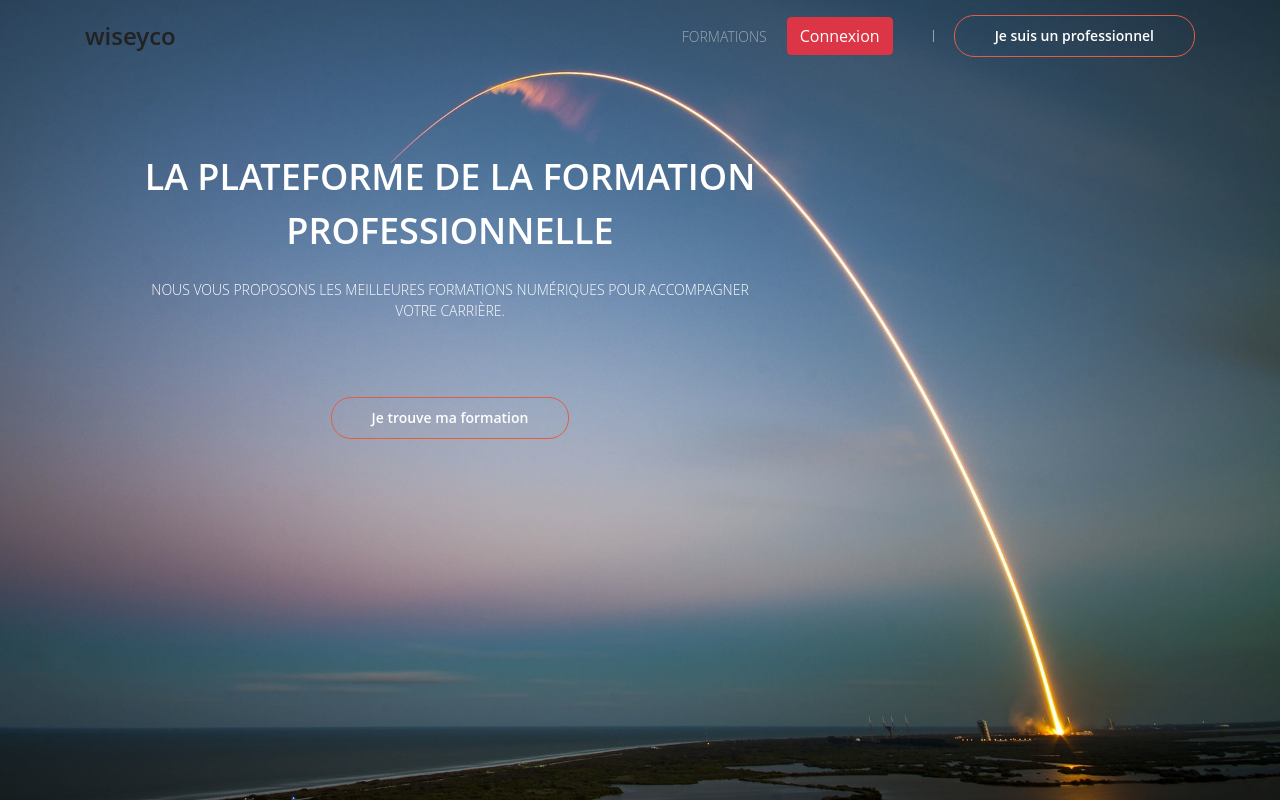
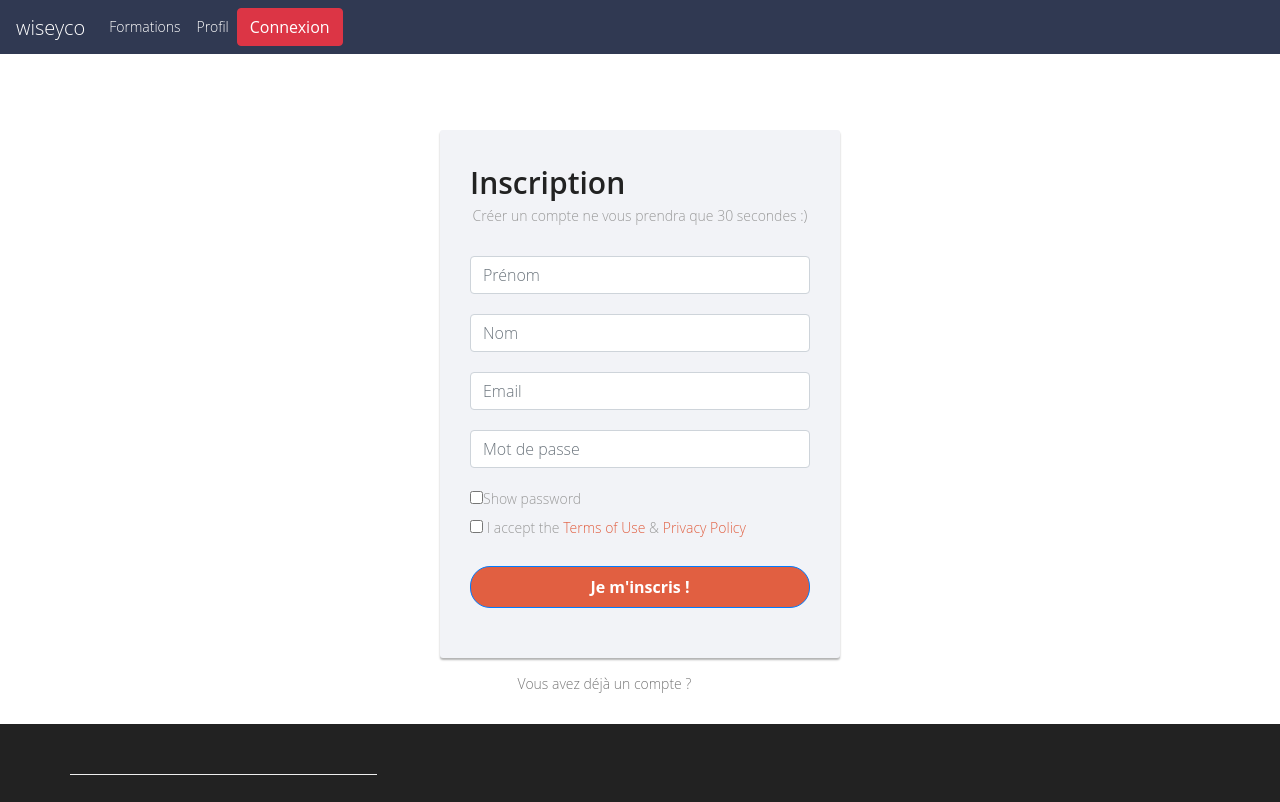
Before and after one commit to wiseyco/Wisey, a React (Create React App) app in the folder client/: page /register in a window 1280 px wide. Shown: the top 802 px of the page. Built offline with nearby package versions, Linux system fonts and the light colour scheme.

Commit message:
register et login en place, en statique

```diff
--- a/client/src/App.js
+++ b/client/src/App.js
@@ -1,18 +1,27 @@
 import React, { Component } from 'react';
-import NavbarLanding from './components/layout/NavbarLanding';
+import { BrowserRouter as Router, Route } from 'react-router-dom';
+
+// import NavbarLanding from './components/layout/NavbarLanding';
 import Landing from './components/layout/Landing';
 import Footer from './components/layout/Footer'
+// import Login from './components/auth/Login'
+import Register from './components/auth/Register'
 
 import './App.css';
 
 class App extends Component {
   render() {
     return (
+      <Router>
       <div className="App">
-       <NavbarLanding />
-       <Landing />
+       <Route exact path="/" component={ Landing } />
+       <div className="container">
+       <Route exact path="/register" component={ Register } />
+       {/* <Route exact path="/login" component={ Login } /> */}
+       </div>
        <Footer />
       </div>
+      </Router>
     );
   }
 }
--- /dev/null
+++ b/client/src/components/auth/Login.js
@@ -0,0 +1,62 @@
+import React, { Component } from 'react';
+import { Button, Modal, ModalHeader, ModalBody, ModalFooter } from 'reactstrap';
+import { Link } from 'react-router-dom';
+
+
+class Login extends Component {
+
+    constructor(props) {
+        super(props);
+        this.state = {
+          modal: false
+        };
+
+        this.toggle = this.toggle.bind(this);
+      }
+
+      toggle() {
+        this.setState({
+          modal: !this.state.modal
+        });
+      }
+
+    render () {
+
+    return (
+
+        <div>
+
+        <Button color="danger" onClick={this.toggle}>Connexion</Button>
+
+        <Modal className="reactstrap-modal" isOpen={this.state.modal} toggle={this.toggle}>
+                                    <ModalHeader toggle={this.toggle}>Connexion</ModalHeader>
+        <ModalBody >
+                                    <form>
+                                                    <div className="form-group login-form">
+                                                        <br />
+                                                      <label for="exampleInputEmail1">Email</label>
+                                                      <input type="email" className="form-control profile-input" id="exampleInputEmail1" aria-describedby="emailHelp" placeholder="Entrez votre adresse email" />
+                                                      <small id="emailHelp" className="form-text text-muted">We'll never share your email with anyone else.</small>
+                                                    </div>
+                                                    <div className="form-group login-form">
+                                                      <label for="exampleInputPassword1">Mot de passe</label>
+                                                      <input type="password" className="form-control profile-input" id="exampleInputPassword1" placeholder="Saisissez votre mot de passe" />
+                                                    </div>
+                                                    <button type="submit" className="btn btn-primary primary-btn">Connexion</button>
+                                                    <div className="form-group login-form">
+                                                            <Link to='/register'><p id="emailHelp" className="form-text text-muted">Vous n'avez pas encore de compte ? Inscrivez vous ici</p></Link>
+                                                          </div>
+                                                  </form>
+                                    </ModalBody>
+                                    <ModalFooter>
+                                        <Button color="primary" onClick={this.toggle}>Valider</Button>{' '}
+                                        <Button color="secondary" onClick={this.toggle}>Annuler</Button>
+                                    </ModalFooter>
+                                    </Modal>
+
+                                    </div>
+    )
+    }
+}
+
+export default Login;
--- /dev/null
+++ b/client/src/components/auth/Register.js
@@ -0,0 +1,54 @@
+import React, { Component } from 'react';
+import Navbar from '../layout/Navbar';
+
+class Register extends Component {
+
+    render () {
+
+    return (
+        <div>
+            <Navbar />
+    <section className="profile-section">
+        <div className="container">
+            <div className="row">
+         <div className="signup-form">
+                <form action="/" method="post">
+                    <h2>Inscription</h2>
+                    <p className="hint-text">Créer un compte ne vous prendra que 30 secondes :)</p>
+
+                    <div className="form-group">
+                            <input type="firstname" className="form-control" name="firstname" placeholder="Prénom" required="required"/>
+                        </div>
+                    <div className="form-group">
+                            <input type="lastname" className="form-control" name="lastname" placeholder="Nom" required="required"/>
+                        </div>
+                    <div className="form-group">
+                        <input type="email" className="form-control" name="email" placeholder="Email" required="required"/>
+                    </div>
+                    <div class="form-group">
+                        <input type="password" className="form-control" name="password" id="myInput" placeholder="Mot de passe" required="required"/>
+                    </div>
+                    <div class="agile_label">
+                            <input id="check3" name="check3" type="checkbox" value="show password" onclick="showPassword()"/>
+                            <label className="check" for="check3">Show password</label>
+                          </div>
+                    <div class="form-group">
+                        <label className="checkbox-inline"><input type="checkbox" required="required"/> I accept the <a href="#">Terms of Use</a> &amp; <a href="#">Privacy Policy</a></label>
+                    </div>
+                    <div className="form-group">
+                        <button type="submit" class="btn btn-primary btn-lg btn-block">Je m'inscris !</button>
+                    </div>
+                </form>
+                <div className="text-center">Vous avez déjà un compte ? <a href="/">Connexion</a></div>
+            </div>
+        </div>
+        </div>
+
+    </section>
+
+        </div>
+    )
+    }
+}
+
+export default Register;
--- a/client/src/components/layout/Landing.js
+++ b/client/src/components/layout/Landing.js
@@ -1,11 +1,13 @@
 import React, { Component } from 'react';
+import NavbarLanding from './NavbarLanding';
 
 class Landing extends Component {
 
     render() {
 
     return (
-
+		<div>
+		<NavbarLanding />
         <div>
         {/* // Start Banner Area */}
 		<section className= "banner-area relative">
@@ -165,6 +167,7 @@ class Landing extends Component {
 		</section>
 		{/* // End Digital Studio */}
         </div>
+		</div>
 
     )
     }
--- /dev/null
+++ b/client/src/components/layout/Navbar.js
@@ -0,0 +1,39 @@
+import React, { Component } from 'react';
+import { Link } from 'react-router-dom';
+import Login from '../auth/Login';
+
+
+class Navbar extends Component {
+
+    render () {
+
+    return (
+        <div>
+            <nav class="navbar navbar-expand-md navbar-dark fixed-top bg-dark second-navbar">
+        <Link class="navbar-brand" to="/">wiseyco</Link>
+        <button class="navbar-toggler" type="button" data-toggle="collapse" data-target="#navbarCollapse" aria-controls="navbarCollapse"
+            aria-expanded="false" aria-label="Toggle navigation">
+            <span class="navbar-toggler-icon"></span>
+        </button>
+        <div class="collapse navbar-collapse">
+            <ul class="navbar-nav mr-auto">
+                <li class="nav-item active">
+                    <a class="nav-link" href="#">Formations<span class="sr-only">(current)</span></a>
+                </li>
+                <li class="nav-item active">
+                    <Link class="nav-link" to="/profile">Profil <span class="sr-only">(current)</span></Link>
+                </li>
+                <li class="nav-item">
+                    <Login/>
+                </li>
+            </ul>
+
+        </div>
+    </nav>
+
+        </div>
+    )
+    }
+}
+
+export default Navbar;
--- a/client/src/components/layout/NavbarLanding.js
+++ b/client/src/components/layout/NavbarLanding.js
@@ -1,23 +1,24 @@
 import React, { Component } from 'react';
 import { Button, Modal, ModalHeader, ModalBody, ModalFooter } from 'reactstrap';
-
+import { Link } from 'react-router-dom';
+import Login from '../auth/Login';
 
 class NavbarLanding extends Component {
 
-    constructor(props) {
-        super(props);
-        this.state = {
-          modal: false
-        };
+    // constructor(props) {
+    //     super(props);
+    //     this.state = {
+    //       modal: false
+    //     };
 
-        this.toggle = this.toggle.bind(this);
-      }
+    //     this.toggle = this.toggle.bind(this);
+    //   }
 
-      toggle() {
-        this.setState({
-          modal: !this.state.modal
-        });
-      }
+    //   toggle() {
+    //     this.setState({
+    //       modal: !this.state.modal
+    //     });
+    //   }
 
     render () {
 
@@ -29,40 +30,14 @@ class NavbarLanding extends Component {
             <div className="container">
                 <div className="header-content d-flex justify-content-between align-items-center second-navbar-content">
                     <div className="logo">
-                        <a href="index.html"><h3>wiseyco</h3></a>
+                        <Link to="/"><h3>wiseyco</h3></Link>
                     </div>
                     <div className="right-bar d-flex align-items-center">
                         <nav className="d-flex align-items-center">
                             <ul className="main-menu">
                                 <li><a href="/search.html">Formations</a></li>
-                                <li><Button color="danger" onClick={this.toggle}>Connexion</Button>
-                                    <Modal className="reactstrap-modal" isOpen={this.state.modal} toggle={this.toggle}>
-                                    <ModalHeader toggle={this.toggle}>Connexion</ModalHeader>
-                                    <ModalBody >
-                                    <form>
-                                                    <div className="form-group login-form">
-                                                        <br />
-                                                      <label for="exampleInputEmail1">Email</label>
-                                                      <input type="email" className="form-control profile-input" id="exampleInputEmail1" aria-describedby="emailHelp" placeholder="Entrez votre adresse email" />
-                                                      <small id="emailHelp" className="form-text text-muted">We'll never share your email with anyone else.</small>
-                                                    </div>
-                                                    <div className="form-group login-form">
-                                                      <label for="exampleInputPassword1">Mot de passe</label>
-                                                      <input type="password" className="form-control profile-input" id="exampleInputPassword1" placeholder="Saisissez votre mot de passe" />
-                                                    </div>
-                                                    <button type="submit" className="btn btn-primary primary-btn">Connexion</button>
-                                                    <div className="form-group login-form">
-                                                            <a href="#"><small id="emailHelp" className="form-text text-muted">Vous n'avez pas encore de compte ? Inscrivez vous ici</small></a>
-                                                          </div>
-                                                  </form>
-                                    </ModalBody>
-                                    <ModalFooter>
-                                        <Button color="primary" onClick={this.toggle}>Valider</Button>{' '}
-                                        <Button color="secondary" onClick={this.toggle}>Annuler</Button>
-                                    </ModalFooter>
-                                    </Modal>
-                                </li>
-
+                                <li><Link to="/profile">Profil</Link></li>
+                                <li><Login /></li>
                                 <div className="search relative">
                                         <span className="lnr lnr-magnifier"></span>
                                         <form action="#" className="search-field">
```
